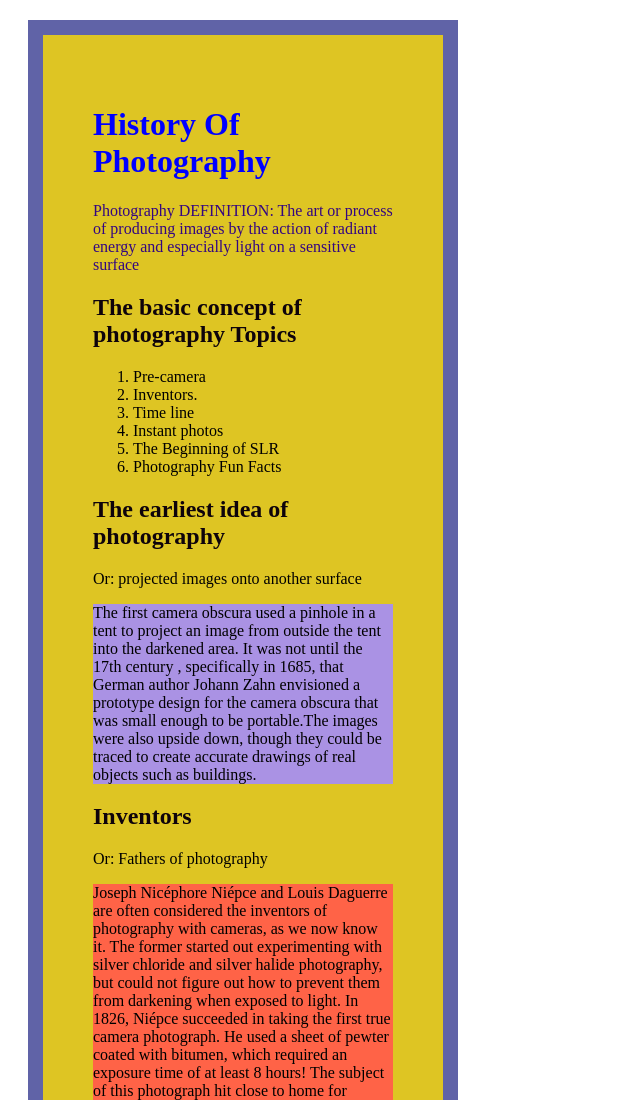
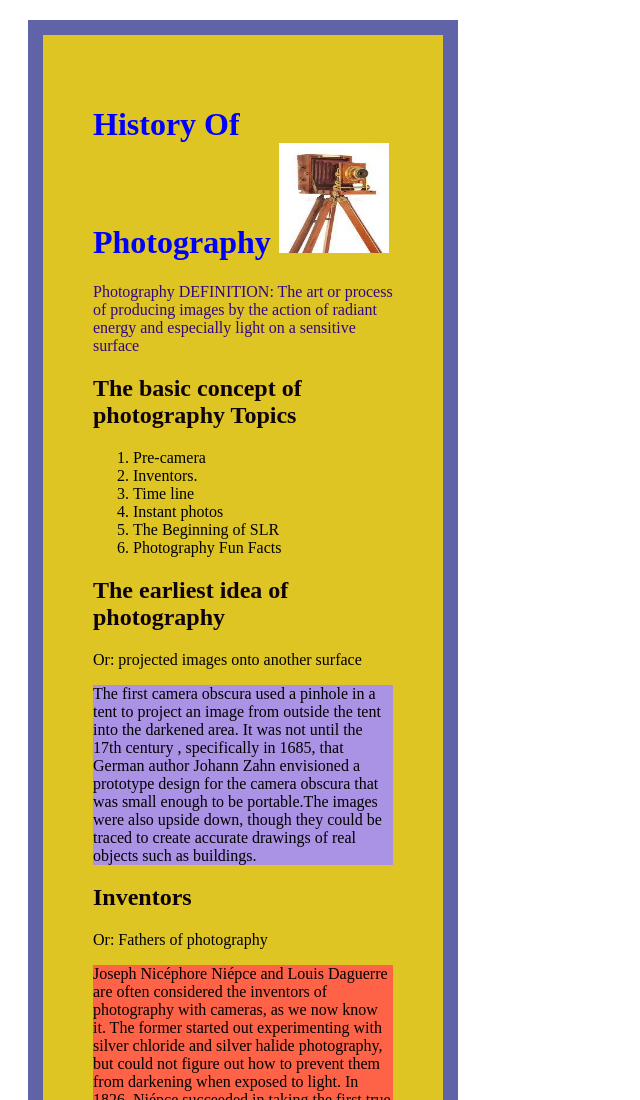
Before and after one commit to HStabo/HStabo.github.io, a plain HTML site: page index.html in a window 1280 px wide. Shown: the top 1100 px of the page, without its empty margins (0-640 px from the left). Drawn offline with Linux system fonts and the light colour scheme.

Commit message:
image added

```diff
--- a/index.html
+++ b/index.html
@@ -5,6 +5,7 @@
   <meta charset="utf-8">
   <meta name="viewport" content="width=device-width">
   <title>History of Photography</title>
+
   <style>
     h1{
       color: rgb(14, 3, 11);
@@ -26,8 +27,10 @@
   </style>
 </head>
 <body>
+
   <div id="wrapper">
-    <h1 style="color:blue;">History Of Photography</h1>
+    <h1 style="color:blue;">History Of Photography <img src="css/images.jpeg" width="110" height="110" alt="camera"></h1>
+
     <p style="color:rgb(51, 6, 129);">Photography DEFINITION: The art or process of producing images by the action of radiant energy and especially light on a sensitive surface</p>
     <article>
       <h1>The basic concept of photography Topics</h1>
```
Also changed, not shown: css/images.jpeg (added).
